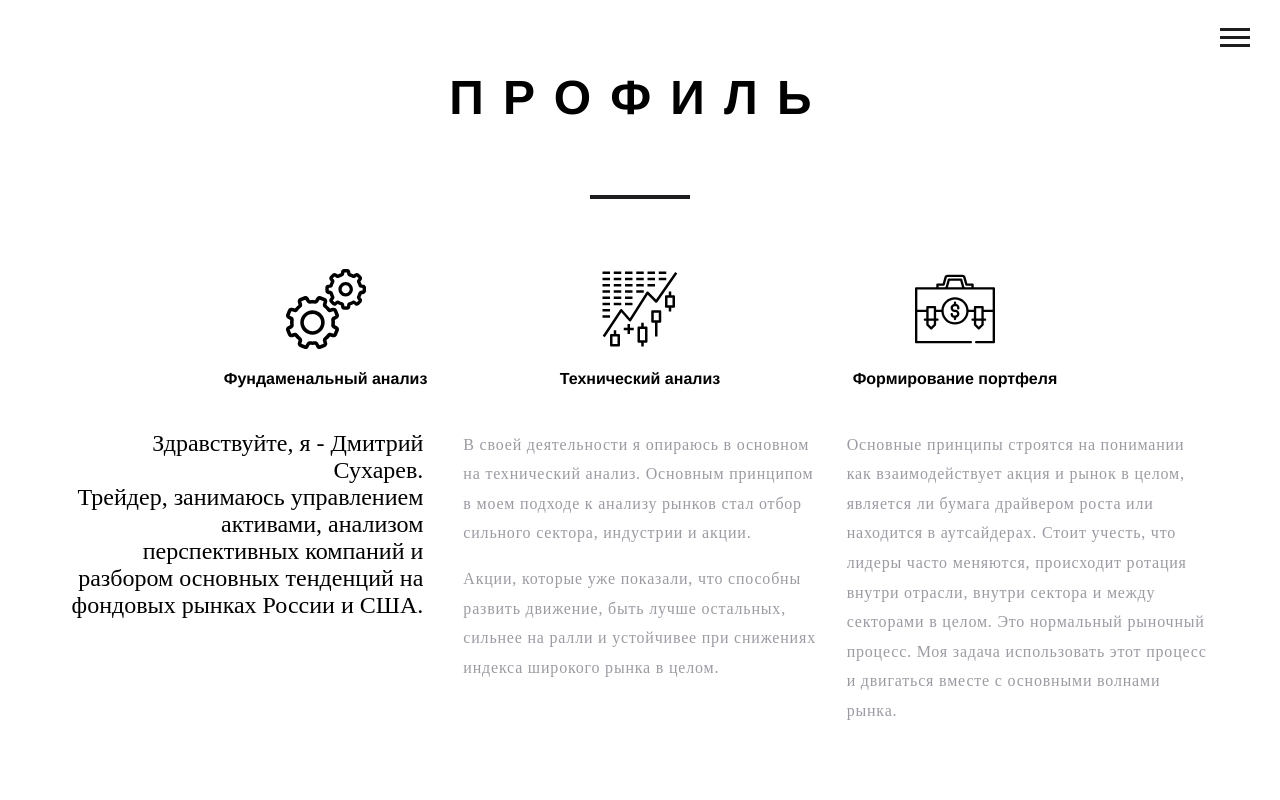
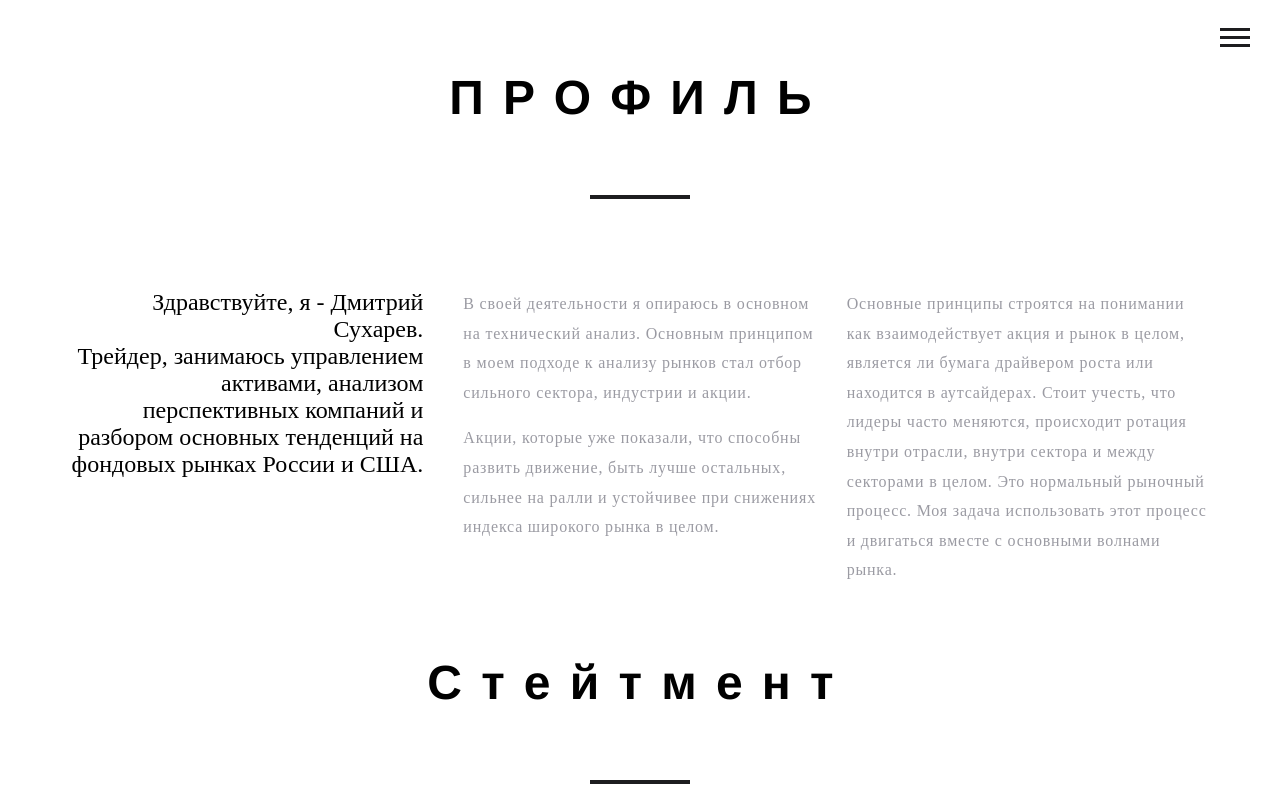
Before and after one commit to vito2005/Trader, a Vue app: page / in a window 1280 px wide. Shown: the top 800 px of the page. Built offline with nearby package versions, Linux system fonts and the light colour scheme.

Commit message:
remove block skills

```diff
--- a/src/components/Content.vue
+++ b/src/components/Content.vue
@@ -5,32 +5,32 @@
         <span>ПРОФИЛЬ</span>
       </div>
       <div class="section__content">
-        <div class="section__content__skills">
-          <div class="card">
-            <div>
-              <img src="./../assets/images/settings.svg" alt="fundamental">
-              <h4>
-                Фундаменальный анализ
-              </h4>
-            </div>
-          </div>
-          <div class="card">
-            <div>
-              <img src="./../assets/images/technical.svg" alt="technical">
-              <h4>
-                Технический анализ
-              </h4>
-            </div>
-          </div>
-          <div class="card">
-            <div>
-              <img src="./../assets/images/suitcase.svg" alt="suitcase">
-              <h4>
-                Формирование портфеля
-              </h4>
-            </div>
-          </div>
-        </div>
+<!--        <div class="section__content__skills">-->
+<!--          <div class="card">-->
+<!--            <div>-->
+<!--              <img src="./../assets/images/settings.svg" alt="fundamental">-->
+<!--              <h4>-->
+<!--                Фундаменальный анализ-->
+<!--              </h4>-->
+<!--            </div>-->
+<!--          </div>-->
+<!--          <div class="card">-->
+<!--            <div>-->
+<!--              <img src="./../assets/images/technical.svg" alt="technical">-->
+<!--              <h4>-->
+<!--                Технический анализ-->
+<!--              </h4>-->
+<!--            </div>-->
+<!--          </div>-->
+<!--          <div class="card">-->
+<!--            <div>-->
+<!--              <img src="./../assets/images/suitcase.svg" alt="suitcase">-->
+<!--              <h4>-->
+<!--                Формирование портфеля-->
+<!--              </h4>-->
+<!--            </div>-->
+<!--          </div>-->
+<!--        </div>-->
         <div class="section__content__aboutme">
           <div class="column__main">
             <h3 class="font-face--plantin-light">
```
